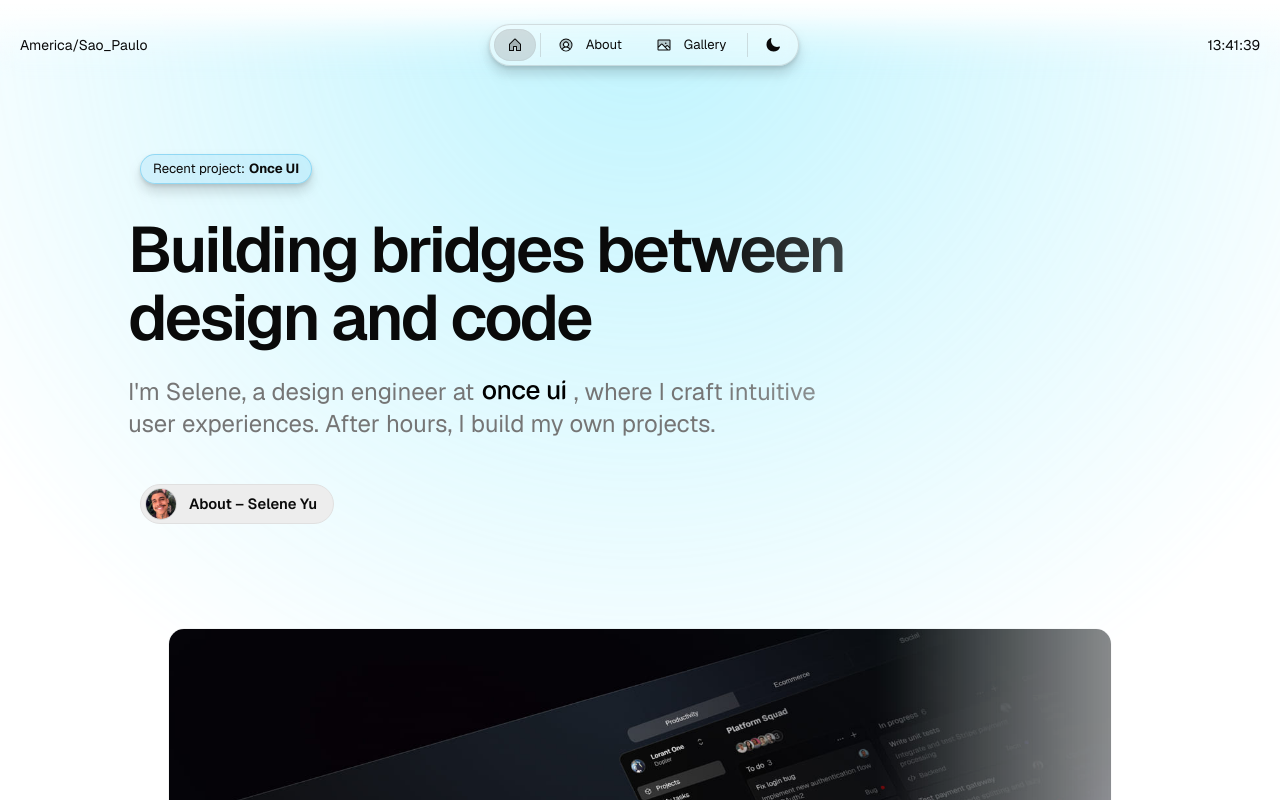
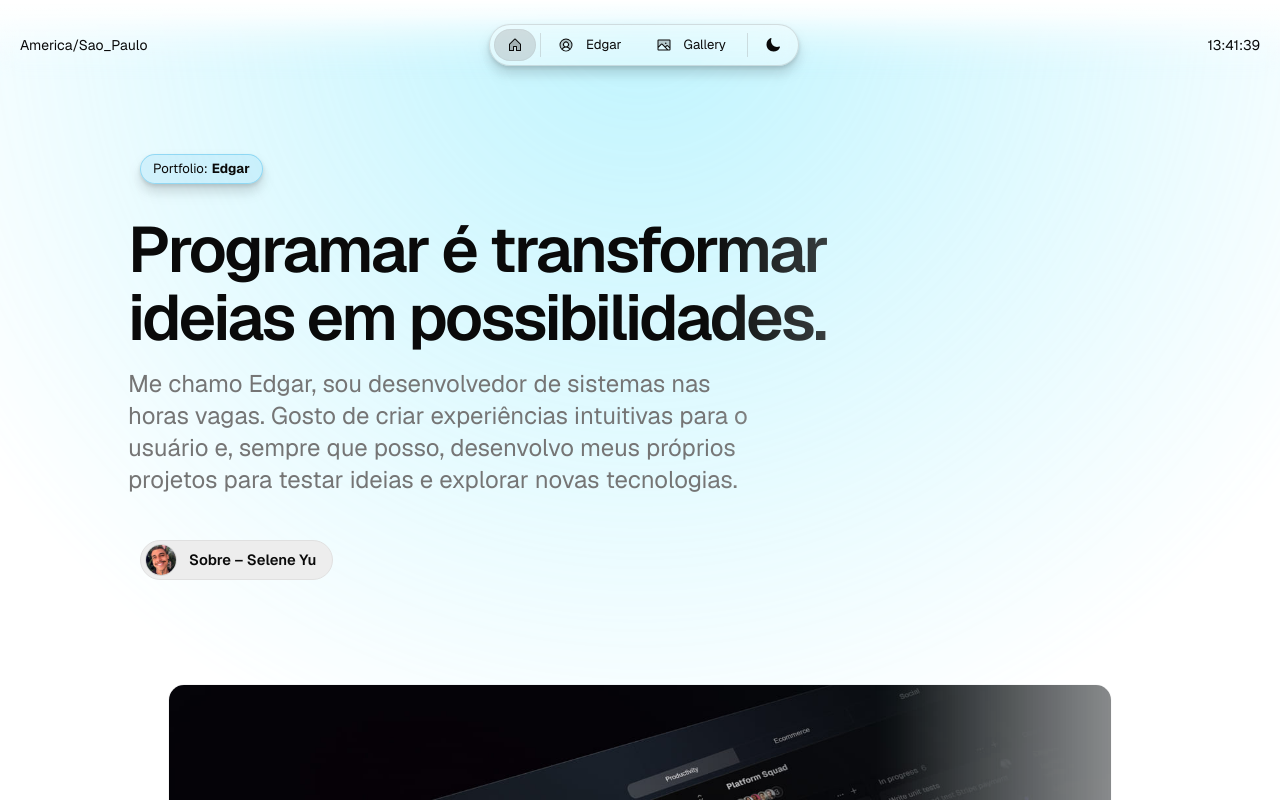
Before and after one commit to Edgar0bsj/edgar-portfolio, a Next.js app: page / in a window 1280 px wide. Shown: the top 800 px of the page. Built offline with nearby package versions, Linux system fonts and the light colour scheme.

Commit message:
config update

```diff
--- a/src/app/resources/content.js
+++ b/src/app/resources/content.js
@@ -8,13 +8,13 @@ const person = {
   },
   role: "Design Engineer",
   avatar: "/images/avatar.jpg",
-  email: "example@gmail.com",
+  email: "01.edgarjunior@gmail.com",
   location: "America/Sao_Paulo", // Expecting the IANA time zone identifier, e.g., 'Europe/Vienna'
   languages: ["Rio de Janeiro", "Mesquita"], // optional: Leave the array empty if you don't want to display languages
 };
 
 const newsletter = {
-  display: true,
+  display: false,
   title: <>Subscribe to {person.firstName}'s Newsletter</>,
   description: (
     <>
@@ -30,12 +30,12 @@ const social = [
   {
     name: "GitHub",
     icon: "github",
-    link: "https://github.com/once-ui-system/nextjs-starter",
+    link: "https://github.com/Edgar0bsj",
   },
   {
     name: "LinkedIn",
     icon: "linkedin",
-    link: "https://www.linkedin.com/company/once-ui/",
+    link: "https://www.linkedin.com/in/edgar-junior/",
   },
   {
     name: "X",
@@ -55,25 +55,24 @@ const home = {
   label: "Home",
   title: `${person.name}'s Portfolio`,
   description: `Portfolio website showcasing my work as a ${person.role}`,
-  headline: <>Building bridges between design and code</>,
+  headline: <>Programar é transformar ideias em possibilidades.</>,
   featured: {
     display: true,
-    title: <>Recent project: <strong className="ml-4">Once UI</strong></>,
-    href: "/work/building-once-ui-a-customizable-design-system",
+    title: <>Portfolio: <strong className="ml-4">Edgar</strong></>,
+    href: "https://www.linkedin.com/in/edgar-junior/",
   },
   subline: (
     <>
-      I'm Selene, a design engineer at <Logo icon={false} style={{ display: "inline-flex", top: "0.25em", marginLeft: "-0.25em" }}/>, where I craft intuitive
-      <br /> user experiences. After hours, I build my own projects.
+      Me chamo Edgar, sou desenvolvedor de sistemas nas horas vagas. Gosto de criar experiências intuitivas para o usuário e, sempre que posso, desenvolvo meus próprios projetos para testar ideias e explorar novas tecnologias.
     </>
   ),
 };
 
 const about = {
   path: "/about",
-  label: "About",
-  title: `About – ${person.name}`,
-  description: `Meet ${person.name}, ${person.role} from ${person.location}`,
+  label: "Edgar",
+  title: `Sobre – ${person.name}`,
+  description: `${person.name}, ${person.role} - ${person.location}`,
   tableOfContent: {
     display: true,
     subItems: false,
@@ -82,7 +81,7 @@ const about = {
     display: true,
   },
   calendar: {
-    display: true,
+    display: false,
     link: "https://cal.com",
   },
   intro: {
@@ -90,14 +89,12 @@ const about = {
     title: "Introduction",
     description: (
       <>
-        Selene is a Jakarta-based design engineer with a passion for transforming complex challenges
-        into simple, elegant design solutions. Her work spans digital interfaces, interactive
-        experiences, and the convergence of design and technology.
+        Desenvolver aplicações, seja para web ou para uso local, me desafia constantemente. Quanto mais mergulho nesse universo, mais percebo o quanto ainda há para aprender... e isso me empolga de verdade.
       </>
     ),
   },
   work: {
-    display: true, // set to false to hide this section
+    display: false, // set to false to hide this section
     title: "Work Experience",
     experiences: [
       {
@@ -144,25 +141,25 @@ const about = {
   },
   studies: {
     display: true, // set to false to hide this section
-    title: "Studies",
+    title: "Estudos",
     institutions: [
       {
-        name: "University of Jakarta",
-        description: <>Studied software engineering.</>,
+        name: "Universidade Norte do Paraná",
+        description: <>Análise e Desenvolvimento de Sistemas.</>,
       },
       {
-        name: "Build the Future",
-        description: <>Studied online marketing and personal branding.</>,
+        name: "COD3R",
+        description: <>Next.js, React, Java, JavaScript, TypeScript, PHP e Python.</>,
       },
     ],
   },
   technical: {
     display: true, // set to false to hide this section
-    title: "Technical skills",
+    title: "Habilidades Técnicas",
     skills: [
       {
-        title: "Figma",
-        description: <>Able to prototype in Figma with Once UI with unnatural speed.</>,
+        title: "Javascript/Typescript",
+        description: <>Tenho uma base sólida em JavaScript e TypeScript.</>,
         // optional: leave the array empty if you don't want to display images
         images: [
           {
@@ -181,7 +178,7 @@ const about = {
       },
       {
         title: "Next.js",
-        description: <>Building next gen apps with Next.js + Once UI + Supabase.</>,
+        description: <>Curto trabalhar com Next.js e venho explorando seus recursos para criar aplicações web rápidas e bem estruturadas.</>,
         // optional: leave the array empty if you don't want to display images
         images: [
           {
```
